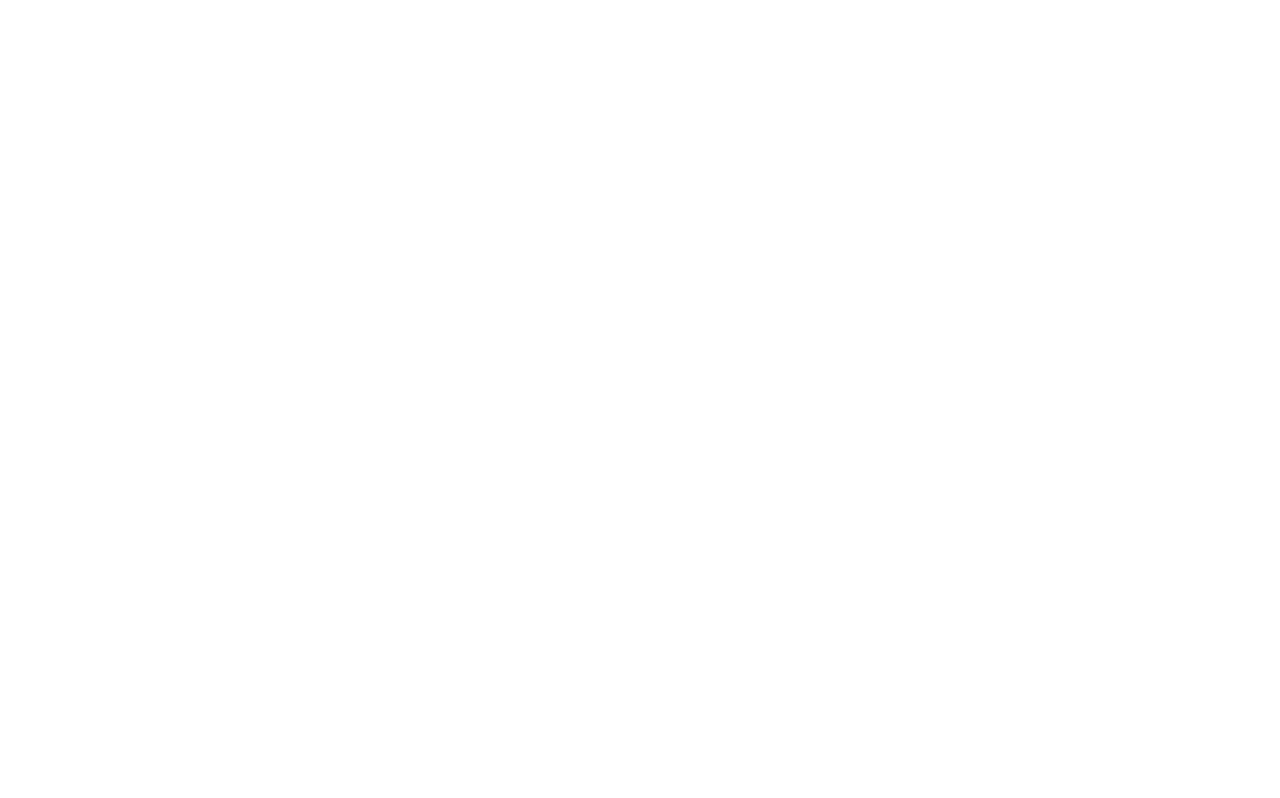
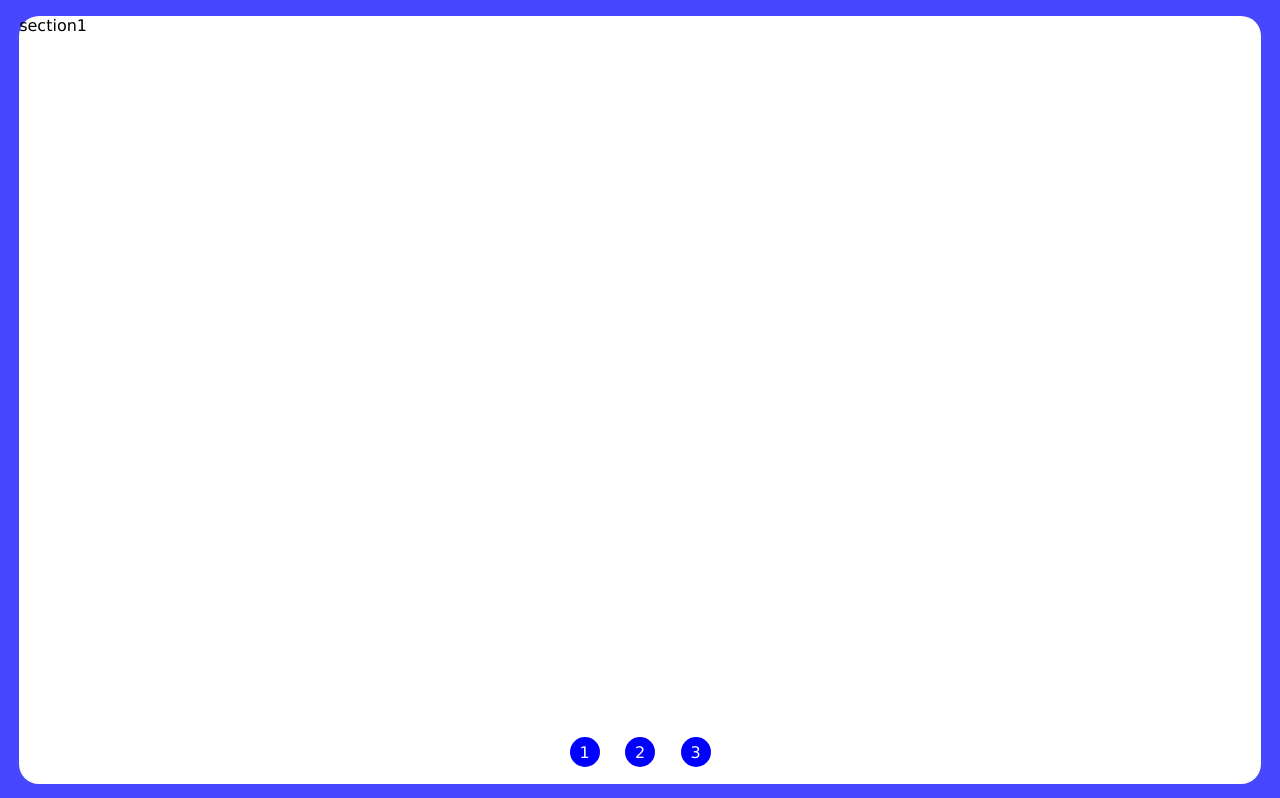
Before and after one commit to AwesomeChap/BVP-hackathon-pitch, a plain HTML site: page index.html in a window 1280 px wide. Shown: the top 798 px of the page. Drawn offline with Linux system fonts and the light colour scheme.

Commit message:
sections + navigation added

```diff
--- a/css/styles.css
+++ b/css/styles.css
@@ -0,0 +1,40 @@
+body{
+    background: rgb(71, 71, 255);
+    margin: 0;
+    font-family: 'Lucida Sans', 'Lucida Sans Regular', 'Lucida Grande', 'Lucida Sans Unicode', Geneva, Verdana, sans-serif
+}
+
+.section{
+    border-radius: 20px;
+    height: 96vh;
+    width:97%;
+    margin: 2vh 1.5%;
+    background-color: rgb(255, 255, 255)
+}
+
+a{
+    text-decoration: none;
+}
+
+.navIcons{
+    position: absolute;
+    width:15%;
+    display:flex;
+    top:0;
+    left:50%;
+    transform: translate(-50%,-50%);
+    top:94vh;
+    justify-content: space-evenly;
+    /* margin:0 auto; */
+}
+
+.navIcons .icons{
+    display: flex;
+    justify-content: center;
+    align-items: center;
+    width:30px;
+    height: 30px;
+    background-color:blue;
+    border-radius: 50%;
+    color:white;
+}
--- a/index.html
+++ b/index.html
@@ -5,12 +5,31 @@
     <meta name="viewport" content="width=device-width, initial-scale=1.0">
     <meta http-equiv="X-UA-Compatible" content="ie=edge">
     <title>Hack-BVP</title>
+    <link rel="stylesheet" href="css/styles.css">
+    <script src="js/index.js"></script>
 </head>
 <body>
      <!-- main intro App Name + logo -->
+    <div class="section">
+        section1
+    </div>
 
      <!-- need of app : point wise explaination-->
+     <div class="section">
+        section2
+    </div>
 
      <!-- capabilities of app -->
+     <div class="section">
+        section3
+    </div>
+
+    <div class="navIcons">
+        <a href="one" class="icons">1</a>
+        <a href="two" class="icons">2</a>
+        <a href="three" class="icons">3</div>
+    </div>
+
+    </div>
 </body>
 </html>
```
